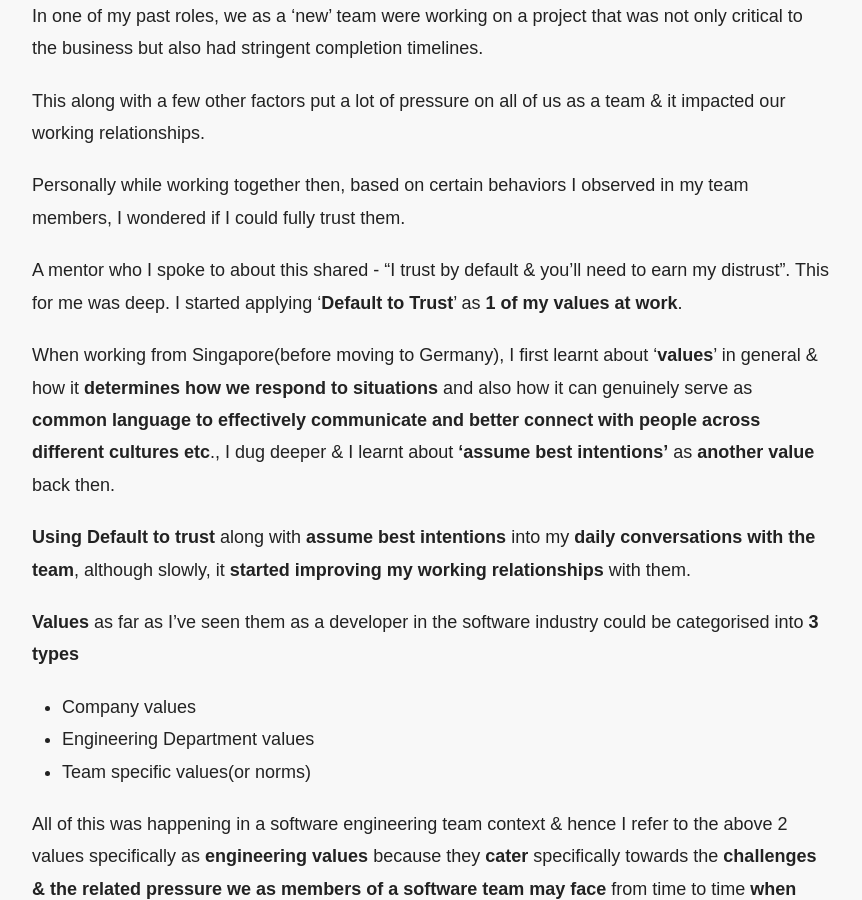
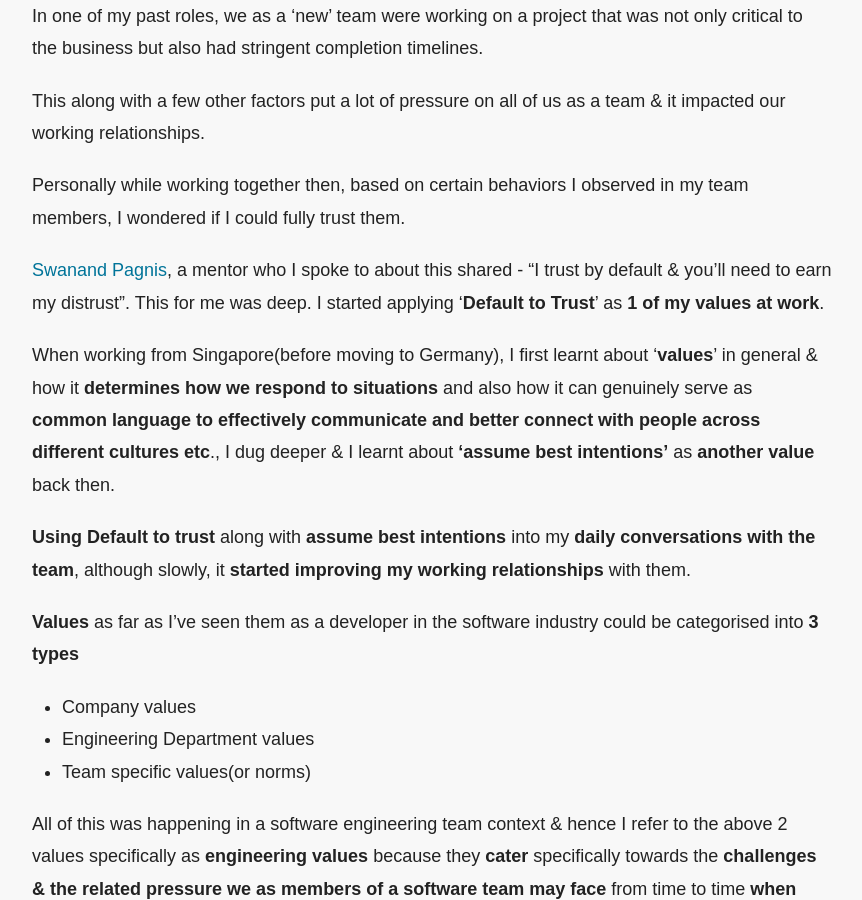
Before and after one commit to boddhisattva/website, a Jekyll site: the page built from _posts/2023-04-18-how-engineering-values-could-help-build-trust-and-navigate-pressure-better-in-software-teams-especially-amidst-todays-challenging-and-uncertain-times.md, in a window 1280 px wide and 900 px high, scrolled down 772 px. Shown: the whole window, without its empty margins (208-1070 px from the left). Built offline with Jekyll 4.4.1, drawn with Linux system fonts in a browser that asks for light colours; comment, search, counter and statistics services are not loaded.

Commit message:
Add mentor name

```diff
--- a/_posts/2023-04-18-how-engineering-values-could-help-build-trust-and-navigate-pressure-better-in-software-teams-especially-amidst-todays-challenging-and-uncertain-times.md
+++ b/_posts/2023-04-18-how-engineering-values-could-help-build-trust-and-navigate-pressure-better-in-software-teams-especially-amidst-todays-challenging-and-uncertain-times.md
@@ -34,7 +34,7 @@ This along with a few other factors put a lot of pressure on all of us as a team
 
 Personally while working together then, based on certain behaviors I observed in my team members, I wondered if I could fully trust them.
 
-A mentor who I spoke to about this shared - “I trust by default & you’ll need to earn my distrust”. This for me was deep. I started applying ‘**Default to Trust**’ as **1 of my values at work**.
+[Swanand Pagnis](https://www.linkedin.com/in/pagnis/), a mentor who I spoke to about this shared - “I trust by default & you’ll need to earn my distrust”. This for me was deep. I started applying ‘**Default to Trust**’ as **1 of my values at work**.
 
 When working from Singapore(before moving to Germany), I first learnt about ‘**values**’ in general & how it **determines** **how we respond to situations** and also how it can genuinely serve as **common language to effectively communicate and better connect with people across different cultures etc**., I dug deeper & I learnt about **‘assume best intentions’** as **another value** back then.
 
```
